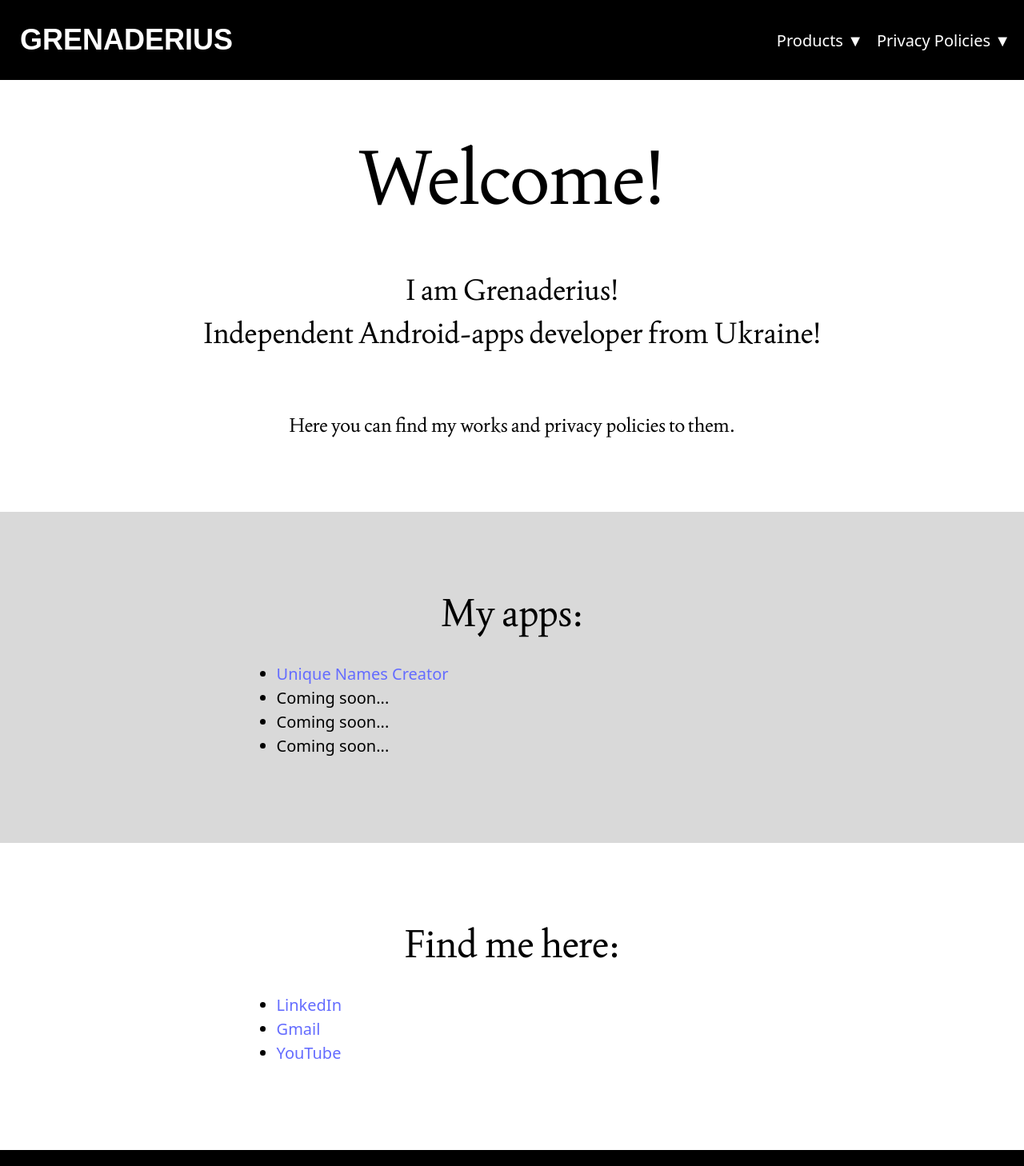
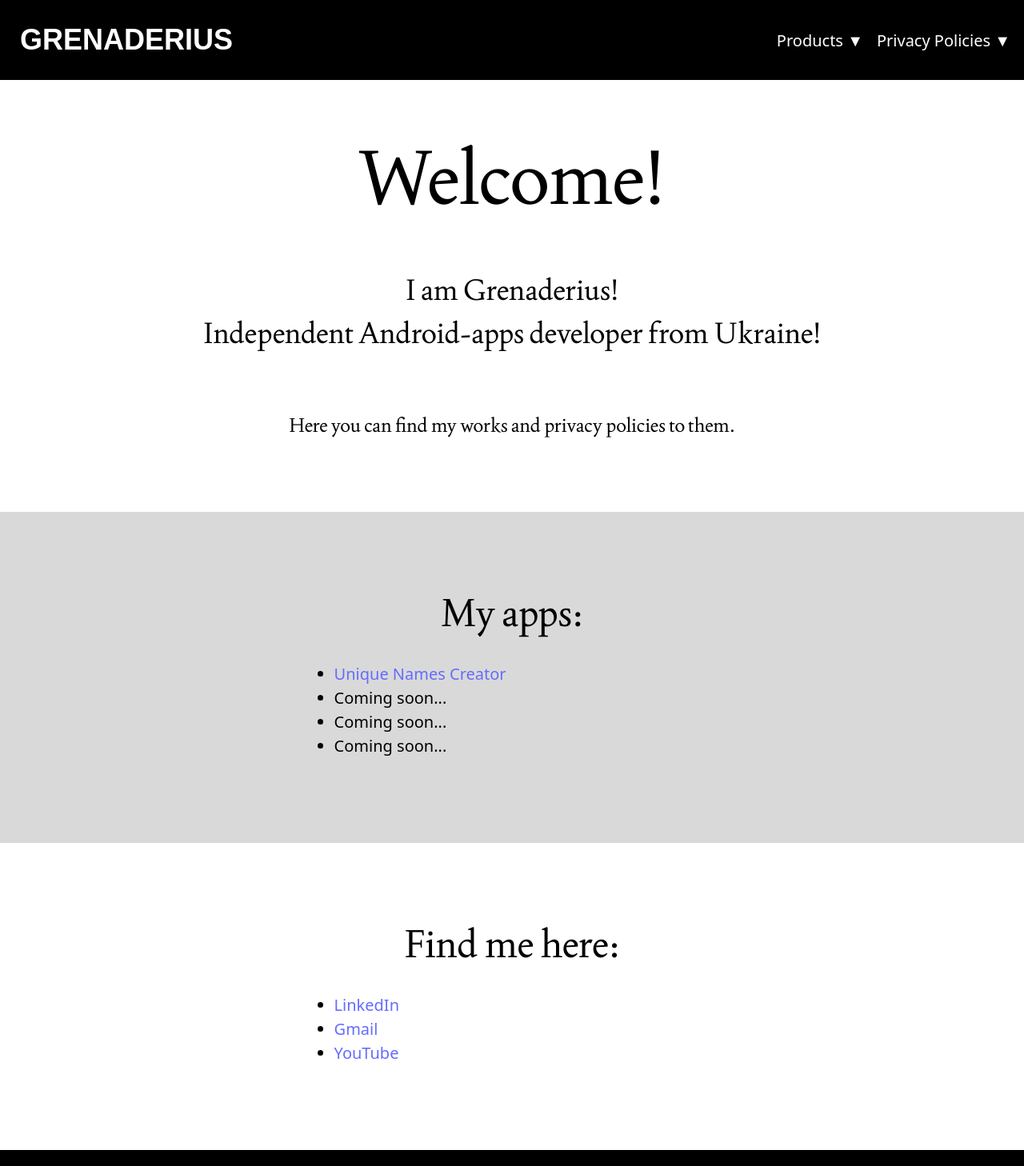
Before and after one commit to Grenaderius/grenaderius-official-site-with-android-apps-and-privacies, a React (Vite) app: page /#/ in a window 1280 px wide. Shown: the top 1458 px of the page at 80% size. Built offline with nearby package versions, Linux system fonts and the light colour scheme.

Commit message:
4th commit

```diff
--- a/src/pages/home/Home.css
+++ b/src/pages/home/Home.css
@@ -75,7 +75,7 @@
 
 
 .home-list-section-div {
-    width: 400px;
+    width: clamp(250px, 20vw, 400px);
     text-align: left !important;
     display: flex;
     margin-right: 21vw;
```
